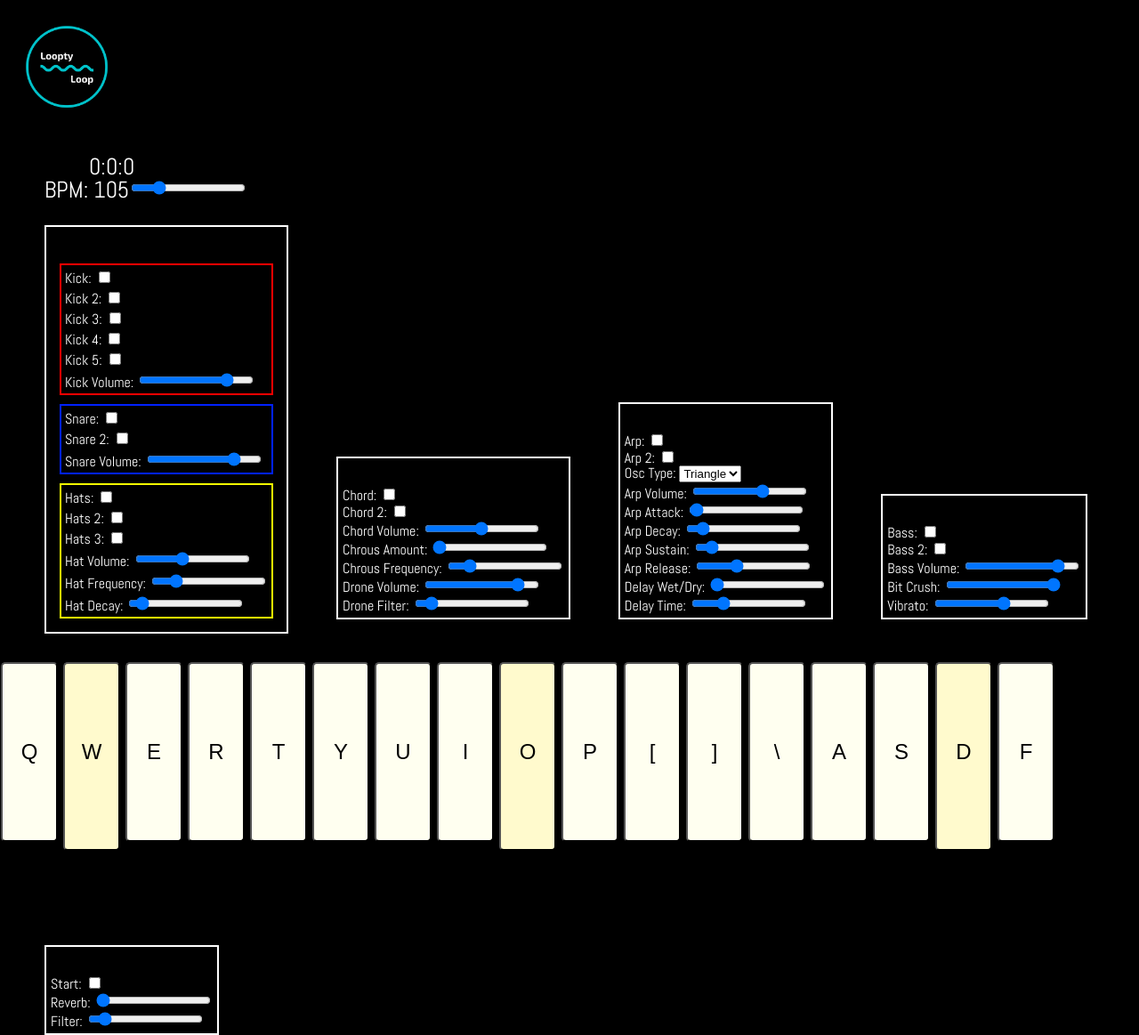
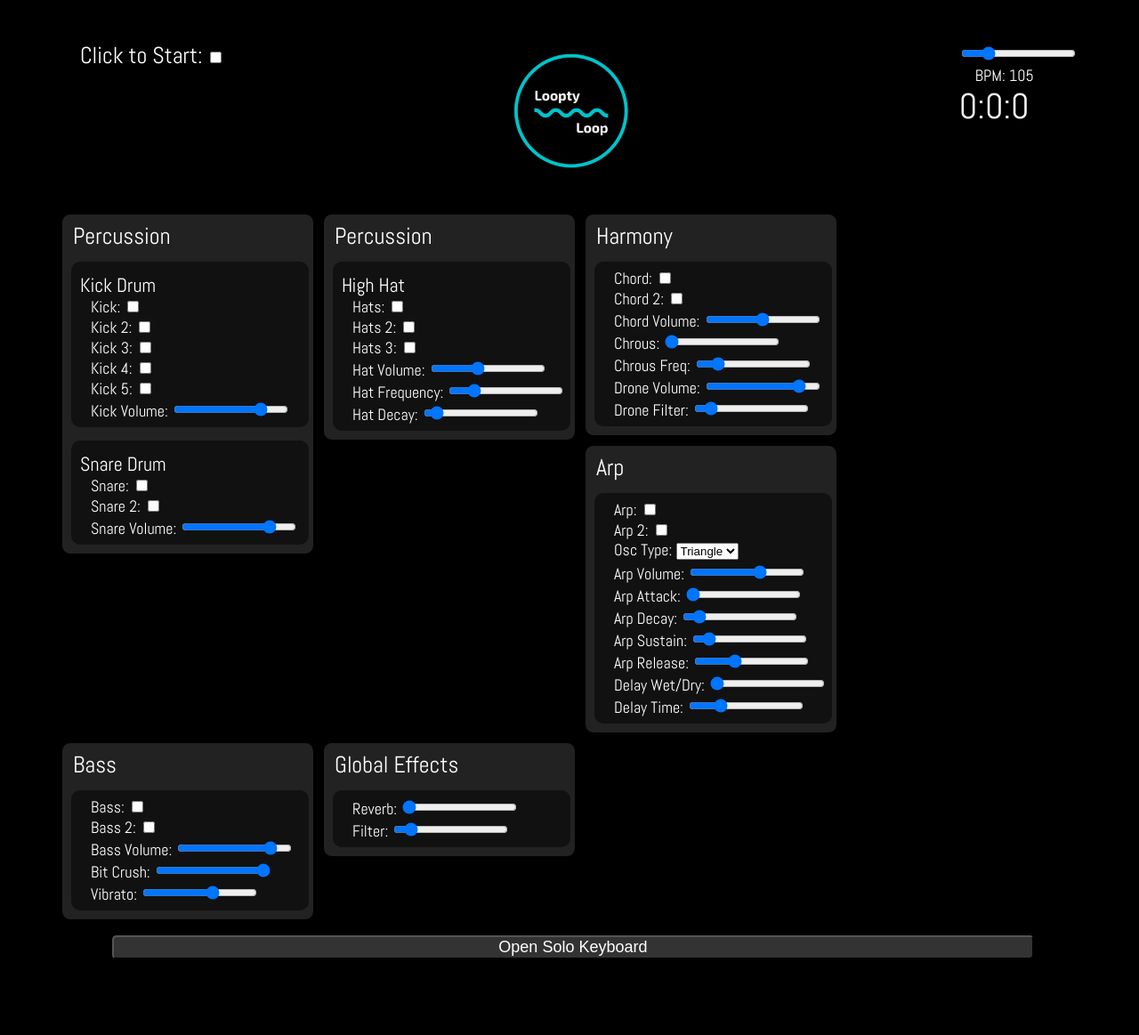
Before and after one commit to keitheck/Loopty-Loop, a PHP site: page / in a window 1280 px wide. Shown: the whole page at 89% size. After the commit the page ends 1077 px from the top, so only its background shows below. Run offline with PHP 8.4, Linux system fonts and the light colour scheme.

Commit message:
scaleable css, keyboard effects, logo animation, layout adjustments

```diff
--- a/app.js
+++ b/app.js
@@ -23,52 +23,47 @@ document.querySelector('.global_transport').addEventListener('change', function(
   if (e.target.checked){
     Tone.Transport.start('+0.1');
     updateTime();
-
-
-
-
+    document.querySelector('#logo_id').classList.remove('logo_class');
+    document.querySelector('#logo_id').classList.add('logo_active');
   } else {
-    Tone.Transport.stop()
+    Tone.Transport.stop();
+    document.querySelector('#logo_id').classList.remove('logo_active');
+    document.querySelector('#logo_id').classList.add('logo_class');
   }
-})
-
-
-
-
-
+});
 
 
 //Global Effect Declaration
 //*************************************************************************************
-var globalReverb = new Tone.JCReverb(0.0)
+var globalReverb = new Tone.JCReverb(0.0);
 
-var filter = new Tone.Filter(200, "highpass")
+var filter = new Tone.Filter(200, "highpass");
 
 //Local Effect Declaration
 //***************************************************************************************
-var crushBass = new Tone.BitCrusher()
+var crushBass = new Tone.BitCrusher();
 
-var chorusChord = new Tone.Chorus()
+var chorusChord = new Tone.Chorus();
 
-var delayArp = new Tone.FeedbackDelay("8n", 0.5)
+var delayArp = new Tone.FeedbackDelay("8n", 0.5);
 
 var filterDrone = new Tone.AutoFilter().start();
 
-var bassVibrato = new Tone.Vibrato()
+var bassVibrato = new Tone.Vibrato();
 
 
 
 //kickDrum
 //************************************************************************
 
-var kickDrum = new Tone.MembraneSynth()
+var kickDrum = new Tone.MembraneSynth();
 
-kickDrum.chain(globalReverb, filter, Tone.Master)
+kickDrum.chain(globalReverb, filter, Tone.Master);
 
 
 var kickOne = new Tone.Loop(function(time){
-	kickDrum.triggerAttackRelease("C1", "4n", time)
-}, "4n")
+  kickDrum.triggerAttackRelease("C1", "4n", time)
+}, "4n");
 
 var kickLoopOne = new Tone.Part(function(time, note){
 	//this shows how to assign division in a specific part
@@ -389,6 +384,26 @@ document.querySelector('.bass_2').addEventListener('change', function(e){
 
 var aScale = [];
 
+//SHOW HIDE KEYBOARD
+//#############################################################################
+
+var soloKeyboardButton = document.getElementById('toggle_keyboard');
+var soloKeyboardSlide = document.getElementById('keyboard');
+var displayKeyboard = false;
+
+soloKeyboardButton.addEventListener('click', function(){
+  if (displayKeyboard == false){
+    soloKeyboardSlide.style.display = 'block';
+    displayKeyboard = true;
+    document.getElementById('toggle_keyboard').innerHTML = 'Hide Solo Keyboard';
+  } else {
+    soloKeyboardSlide.style.display = 'none';
+    displayKeyboard = false;
+    document.getElementById('toggle_keyboard').innerHTML = 'Open Solo Keyboard';
+  }
+});
+
+
 //Solo keyboard setup items
 //#####################################################################
 
@@ -449,73 +464,23 @@ var keyboardEntry = function(positionNumber){ //FUNCTION LINKING KEYBOARD KEYSTR
 window.addEventListener('keydown', function(e) { //KEYBOARD LISTENER
   console.log('keydown', e.keyCode);
 
-  if (qq === e.keyCode){
-    keyboardEntry(0);
-  }
-
-  if (ww === e.keyCode){
-    keyboardEntry(1);
-  }
-
-  if (ee === e.keyCode){
-    keyboardEntry(2);
-  }
-
-  if (rr === e.keyCode){
-    keyboardEntry(3);
-  }
-
-  if (tt === e.keyCode){
-    keyboardEntry(4);
-  }
-
-  if (yy === e.keyCode){
-    keyboardEntry(5);
-  }
-
-  if (uu === e.keyCode){
-    keyboardEntry(6);
-  }
-
-  if (ii === e.keyCode){
-    keyboardEntry(7);
-  }
-
-  if (oo === e.keyCode){
-    keyboardEntry(8);
-  }
-
-  if (pp === e.keyCode){
-    keyboardEntry(9);
-  }
-
-  if (leftBracket === e.keyCode){
-    keyboardEntry(10);
-  }
-
-  if (rightBracket === e.keyCode){
-    keyboardEntry(11);
-  }
-
-  if (backSlash === e.keyCode){
-    keyboardEntry(12);
-  }
-
-  if (aa === e.keyCode){
-    keyboardEntry(13);
-  }
-
-  if (ss === e.keyCode){
-    keyboardEntry(14);
-  }
-
-  if (dd === e.keyCode){
-    keyboardEntry(15);
-  }
-
-  if (ff === e.keyCode){
-    keyboardEntry(16);
-  }
+  if (qq === e.keyCode){keyboardEntry(0);}
+  if (ww === e.keyCode){keyboardEntry(1);}
+  if (ee === e.keyCode){keyboardEntry(2);}
+  if (rr === e.keyCode){keyboardEntry(3);}
+  if (tt === e.keyCode){keyboardEntry(4);}
+  if (yy === e.keyCode){keyboardEntry(5);}
+  if (uu === e.keyCode){keyboardEntry(6);}
+  if (ii === e.keyCode){keyboardEntry(7);}
+  if (oo === e.keyCode){keyboardEntry(8);}
+  if (pp === e.keyCode){keyboardEntry(9);}
+  if (leftBracket === e.keyCode){keyboardEntry(10);}
+  if (rightBracket === e.keyCode){keyboardEntry(11);}
+  if (backSlash === e.keyCode){keyboardEntry(12);}
+  if (aa === e.keyCode){keyboardEntry(13);}
+  if (ss === e.keyCode){keyboardEntry(14);}
+  if (dd === e.keyCode){keyboardEntry(15);}
+  if (ff === e.keyCode){keyboardEntry(16);}
 });
 
 
--- a/index.html
+++ b/index.html
@@ -10,252 +10,237 @@
   <body>
 
     <header>
-      <img src="img/logo.png" class="header_img">
+
     </header>
 
-
+    <main class="main_content">
+      <section class="logo_bar">
+        <div id='start' class='start'>
+          <label id='start_label'>Click to Start:</label>
+          <input type='checkbox' class='global_transport'>
+        </div>
+        <h3 id="transport">0:0:0</h3>
+        <img src="img/logo_150.png" class="logo_class" id="logo_id">
+        <!-- TRANSPORT AND CHANGE BPM ############################################ -->
         <div class="bpm_box">
-      <h1 id="transport">0:0:0</h1>
+          <input type='range' value='105' min='80' max='200' id='bpm'>
           <label id="bpm_value">BPM: 105</label>
-      <input type='range' value='105' min='80' max='200' id='bpm'>
         </div>
 
+      </section>
+    <div class="content">
 
-
-
-
-
-
-
+  <!-- PERCUSSION ########################################################## -->
       <section class="container">
         <h1>Percussion</h1>
-
-      <section id="kick_box">
+        <section id="sub_box">
+          <h2>Kick Drum</h2>
           <div id='loops1'>
             <label>Kick:</label>
             <input type='checkbox' class='kick_1'>
           </div>
-
           <div id='loops1'>
             <label>Kick 2:</label>
             <input type='checkbox' class='kick_2'>
           </div>
-
           <div id='loops1'>
             <label>Kick 3:</label>
             <input type='checkbox' class='kick_3'>
           </div>
-
           <div id='loops1'>
             <label>Kick 4:</label>
             <input type='checkbox' class='kick_4'>
           </div>
-
           <div id='loops1'>
             <label>Kick 5:</label>
             <input type='checkbox' class='kick_5'>
           </div>
-
           <div>
             <label>Kick Volume:</label>
             <input type='range' value='0' min='-40' max='10' id='kick_vol'>
           </div>
-
         </section>
 
-      <section id="snare_box">
+        <section id="sub_box">
+          <h2>Snare Drum</h2>
           <div>
             <label>Snare:</label>
             <input type='checkbox' class='snare_1'>
           </div>
-
           <div>
             <label>Snare 2:</label>
             <input type='checkbox' class='snare_2'>
           </div>
-
           <div>
             <label>Snare Volume:</label>
             <input type='range' value='0' min='-40' max='10' id='snare_vol'>
           </div>
-
+        </section>
       </section>
 
-      <section id="hats_box">
-
+      <section class="container">
+        <h1>Percussion</h1>
+        <section id="sub_box">
+          <h2>High Hat</h2>
           <div>
             <label>Hats:</label>
             <input type='checkbox' class='hat_1'>
           </div>
-
           <div>
             <label>Hats 2:</label>
             <input type='checkbox' class='hat_2'>
           </div>
-
           <div>
             <label>Hats 3:</label>
             <input type='checkbox' class='hat_3'>
           </div>
-
           <div>
             <label>Hat Volume:</label>
             <input type='range' value='-20' min='-40' max='10' id='hat_vol'>
           </div>
-
           <div>
             <label>Hat Frequency:</label>
             <input type='range' value='200' min='100' max='660' id='hat_freq'>
           </div>
-
           <div>
             <label>Hat Decay:</label>
             <input type='range' value='0.069' min='0.0001' max='1' step='0.0001' id='hat_decay'>
           </div>
-
         </section>
       </section>
-
-
-
-
-
-
+    <!-- HARMONY ########################################################## -->
       <section class="container">
         <h1>Harmony</h1>
-
+        <section id="sub_box">
           <div id='loops3'>
             <label>Chord:</label>
             <input type='checkbox' class='chord_1'>
           </div>
-
           <div id='loops3'>
             <label>Chord 2:</label>
             <input type='checkbox' class='chord_2'>
           </div>
-
           <div>
             <label>Chord Volume:</label>
             <input type='range' value='-15' min='-40' max='10' id='chord_vol'>
           </div>
-
           <div>
-      <label>Chrous Amount:</label>
+            <label>Chrous:</label>
             <input type='range' value='0.02' min='0.02' max='2' step='.01' id='chord_chorus'>
           </div>
-
           <div>
-      <label>Chrous Frequency:</label>
+            <label>Chrous Freq:</label>
             <input type='range' value='1.5' min='0' max='10' step='.01' id='chord_chorus_freq'>
           </div>
-
           <div>
             <label>Drone Volume:</label>
             <input type='range' value='0' min='-60' max='10' step='.1' id='drone_vol'>
           </div>
-
           <div>
             <label>Drone Filter:</label>
             <input type='range' value='1' min='0' max='10' step='.1' id='drone_filter'>
           </div>
-
-
           </section>
+      </section>
+    <!-- ARP ########################################################## -->
 
       <section class="container">
         <h1>Arp</h1>
+        <section id="sub_box">
           <div id='loops3'>
             <label>Arp:</label>
             <input type='checkbox' class='arp_1'>
           </div>
-
           <div id='loops3'>
             <label>Arp 2:</label>
             <input type='checkbox' class='arp_2'>
           </div>
-
           <div>
             <label>Osc Type:
               <select id="arp_osc">
                 <option value="triangle">Triangle</option>
                 <option value="sine">Sine</option>
                 <option value="square">Square</option>
-
               </select>
             </label>
-
           </div>
-
           <div>
             <label>Arp Volume:</label>
             <input type='range' value='-16' min='-60' max='10' step='.1' id='arp_vol'>
           </div>
-
           <div>
             <label>Arp Attack:</label>
             <input type='range' value='0.005' min='0.0001' max='1' step='0.0001' id='arp_attack'>
           </div>
-
           <div>
             <label>Arp Decay:</label>
             <input type='range' value='0.1' min='0.0001' max='1' step='0.0001' id='arp_decay'>
           </div>
-
           <div>
             <label>Arp Sustain:</label>
             <input type='range' value='0.3' min='0.001' max='3' step='0.0001' id='arp_sustain'>
           </div>
-
           <div>
             <label>Arp Release:</label>
             <input type='range' value='1' min='0.0001' max='3' step='0.0001' id='arp_release'>
           </div>
-
           <div>
             <label>Delay Wet/Dry:</label>
             <input type='range' value='0' min='0' max='1' step='0.01' id='arp_delay_wet'>
           </div>
-
           <div>
             <label>Delay Time:</label>
             <input type='range' value='0.25' min='0' max='1' step='0.25' id='arp_delay_time'>
           </div>
-
         </section>
-
+      </section>
+    <!-- BASS ########################################################## -->
       <section class="container">
         <h1>Bass</h1>
-
+        <section id="sub_box">
           <div id='loops3'>
             <label>Bass:</label>
             <input type='checkbox' class='bass_1'>
           </div>
-
           <div id='loops3'>
             <label>Bass 2:</label>
             <input type='checkbox' class='bass_2'>
           </div>
-
           <div>
             <label>Bass Volume:</label>
             <input type='range' value='0' min='-60' max='10' step='.1' id='bass_vol'>
           </div>
-
           <div>
             <label>Bit Crush:</label>
             <input type='range' value='8' min='0' max='8' step='.01' id='crush_bass'>
           </div>
-
           <div>
             <label>Vibrato:</label>
             <input type='range' value='5' min='0' max='8' step='.01' id='vib_bass'>
           </div>
-
+        </section>
       </section>
 
+
+      <!-- EFFECTS ########################################################## -->
+        <section class="container" id="effects">
+          <h1>Global Effects</h1>
+          <section id="sub_box">
+            <div>
+              <label>Reverb:</label>
+              <input type='range' value='0' min='0' max='1' step='0.01' id='reverb'>
+            </div>
+            <div>
+              <label>Filter:</label>
+              <input type='range' value='200' min='1' max='2000' step='1' id='filter'>
+            </div>
+          </section>
+        </section>
+
+    <!-- SOLO KEYBOARD ########################################################## -->
       <section class="solo_keyboard">
-      <h1>Solo Keyboard</h1>
-      <div id="keyboard">
+        <button class="keyboard_button" id="toggle_keyboard">Open Solo Keyboard</button>
+        <div class="keyboard" id="keyboard">
           <button data-key='81' class="normal" id="0">Q</button>
           <button data-key='87' class="middle" id="1">W</button>
           <button data-key='69' id="2">E</button>
@@ -275,32 +260,12 @@
           <button data-key='70' id="16">F</button>
         </div>
       </section>
+    </div>
+  </main>
 
-  <section class="container" id="effects">
-    <h1>Global Effects</h1>
-    <div id='start'>
-      <label>Start:</label>
-      <input type='checkbox' class='global_transport'>
-    </div>
-
-
-    <div>
-      <label>Reverb:</label>
-      <input type='range' value='0' min='0' max='1' step='0.01' id='reverb'>
-    </div>
-
-    <div>
-      <label>Filter:</label>
-      <input type='range' value='200' min='1' max='2000' step='1' id='filter'>
-    </div>
-
-  </section>
-
-
-
+<!-- CALL SCRIPTS ########################################################## -->
     <script src="tone.js"></script>
     <script src="app.js"></script>
-
     </script>
   </body>
 </html>
--- a/reset.css
+++ b/reset.css
@@ -46,3 +46,7 @@ table {
 	border-collapse: collapse;
 	border-spacing: 0;
 }
+
+:focus {
+    outline: none !important;
+}
--- a/style.css
+++ b/style.css
@@ -2,41 +2,107 @@
   outline: orange dotted 1px;
 } */
 
-#transport {
-  margin-left: 50px;
-  color: #ffffff
+:focus {
+    outline: none !important;
 }
+
 
 body {
   background-color: #000000;
   color: #ffffff
-  width:auto;
+
+}
+
+main {
+  width: 90%;
+  margin: 50px auto;
+}
+
+.logo_bar {
+  align-content:center;
+  position:relative;
+  animation: opacityPulse 2s ease-out;
+  animation-iteration-count: infinite;
+  opacity: 1;
+}
+#start_label {
+  font-size: 26px;
+  font-family: 'Abel', sans-serif;
+  color: #fff;
+}
+
+.start {
+  position: absolute;
+  top: 0;
+  left:0;
+}
+
+#transport {
+  display:inline-block;
+  color: #ffffff;
+  position: absolute;
+  top: 50px;
+  left:88%;
+}
+
+.logo_class {
+  display: block;
+  margin: 0 auto;
+}
+
+.logo_active {
+  display: block;
+  margin: 0 auto;
+  animation: pulsate 3s ease-out;
+  animation-iteration-count: infinite;
+  opacity: 0.0;
+}
+
+@keyframes pulsate {
+  0%{
+    opacity: 1.0;
+  }
+  50%{
+    opacity: .5;
+  }
+  100%{
+    opacity: 1.0;
+  }
+}
+
+.bpm_box {
+  display: inline-block;
+  font-size: 26px;
+  position: absolute;
+  top: 0;
+  left:88%;
 }
 
 #bpm {
-  position: absolute;
+  /* position: absolute; */
+  display:block;
+}
+
+.content {
+  margin-top: 35px;
 }
 
 label {
   font-family: 'Abel', sans-serif;
+  font-size: 18px;
   color: #ffffff;
-}
-
-.header_img {
-  height: 150px;
-  width: 150px;
-}
-
-#start {
-
+  /* margin-top: 10px; */
+  margin-left:1em;
 }
 
 .container {
-  border: 2px solid #ffffff;
+  border: 1px solid #000;
+  border-radius: 10px;
   display: inline-block;
-  margin-left: 50px;
-  margin-top: 100px;
-  padding: 5px;
+  background-color: #222;
+  float: left;
+  width: 282px;
+  margin: 5px;
 }
 
 .container section {
@@ -47,82 +113,114 @@ label {
   margin:4px;
 }
 
-#hats_box {
-  border: 2px solid #f2ff00;
-
+#sub_box {
+  margin-top: 15px;
+  margin-right: 5px;
+  border-radius: 10px;
+  background-color: #111;
+  padding-bottom: 5px;
+  padding-top: 5px;
 }
-
-#snare_box {
-  border: 2px solid #0021ff;
-
-}
-
-#kick_box {
-  border: 2px solid #ff0000;
-
-}
-
-#tom_box {
-  border: 2px solid purple;
-
-}
-
-.bpm_box {
-  display: inline-block;
-  position: absolute;
-  top: 175px;
-  font-size: 26px;
-  margin-left: 50px;
-}
-
-
 
 h1 {
   font-size: 26px;
   font-family: 'Abel', sans-serif;
+  color: #fff;
+  margin: 12px 0px 0px 12px;
 
+}
+
+h2 {
+  font-size: 22px;
+  font-family: 'Abel', sans-serif;
+  color: #fff;
+  margin: 5px 0px 0px 5px;
+  padding-left: 5px;
+  padding-top: 5px;
+
+}
+
+h3 {
+  font-size: 40px;
+  font-family: 'Abel', sans-serif;
+  color: #fff;
+}
+
+.keyboard_button {
+  display:inline-block;
+  margin: 1%;
+  font-size: 18px;
+  border-radius: 5px;
+  width: 90%;
+  color: #fff;
+  background-color: #333;
+  border-color: #000;
+}
+
+.keyboard_h1 {
+  display:inline-block;
 }
 
 .solo_keyboard {
   width: 100%;
   margin: 5px auto;
+  margin-left: 50px;
+  margin-right: 50px;
 }
 
+#keyboard_closed {
+  height: 0px;
+  transition-duration: 6OOms;
+}
+
+#keyboard {
+  transition-height 600ms linear;
+}
+
+.keyboard {
+    display: none;
+}
 
 #keyboard #8 {
-  background-color: LemonChiffon;
+  background-color: #111;
   padding-bottom: 95px;
 }
 
 #keyboard #15 {
-  background-color: LemonChiffon;
+  background-color: #111;
   padding-bottom: 95px;
+}
+
+.playing {
+  transform: scale(0.95);
+  box-shadow: 0 0 30px #00C4CC;
+  color: yellow;
 }
 
 #keyboard button {
   width: 5%;
   margin: 1px;
-  background-color: ivory;
-  border-radius: 5px;
-  transition-duration: 200ms;
+  border-radius: 7px;
+  transition-duration: 150ms;
   font-size: 24px;
   padding: 85px 5px;
+  border: 1px solid #ffffff;
+  background-color: #000;
+  color: #fff;
 }
 
 #keyboard button:hover {
   /* background-color: yellow; */
   transform: scale(0.95);
+  box-shadow: 0 0 30px #00C4CC;
 }
 
 .normal {
 
 }
 
-.playing {
-  transform: scale(0.95);
+#keyboard .middle {
+  background-color: #111;
+  padding-bottom: 95px;
+  padding-top: 95px;
 }
-
-#keyboard .middle {
-  background-color: LemonChiffon;
-  padding-bottom: 95px;
-}
```
Also changed, not shown: img/logo_150.png (added), img/logo_180.png (added), img/logo_250.png (added). Lines whose indentation alone changed are shown as unchanged.
